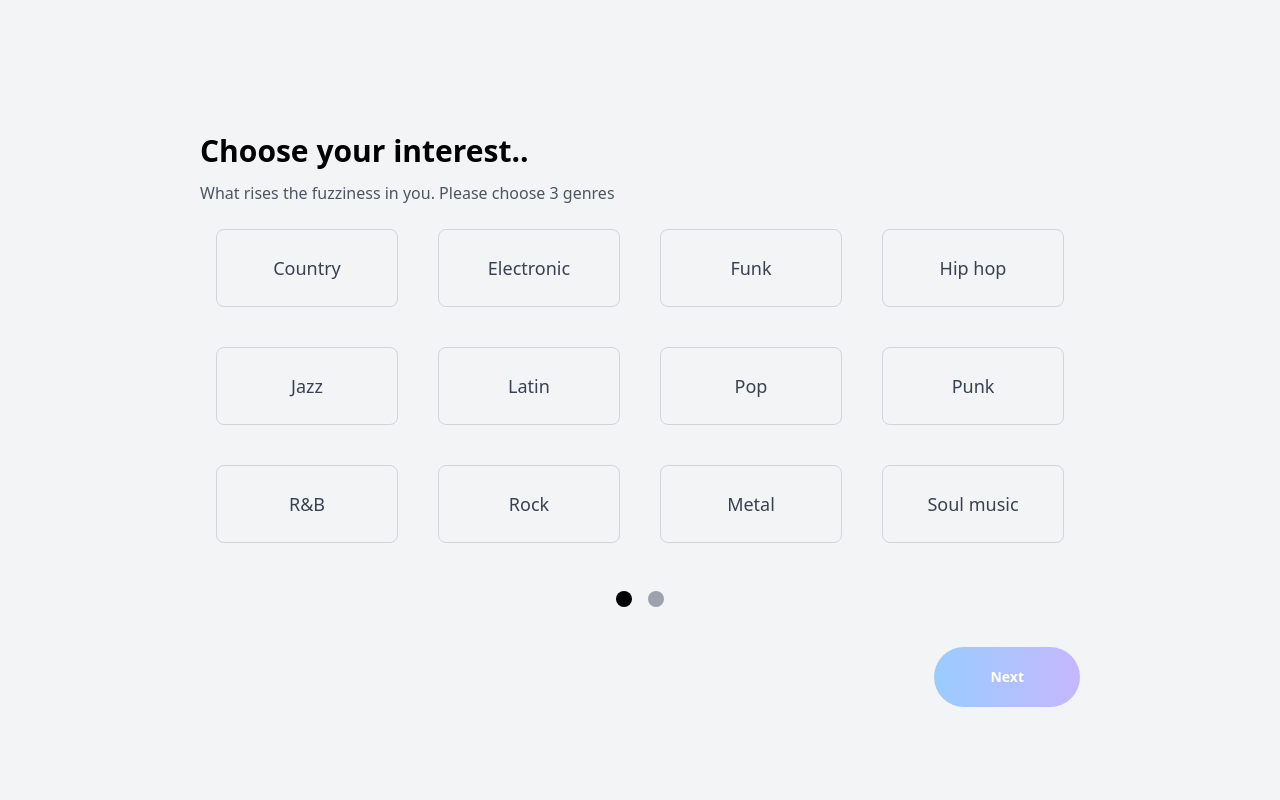
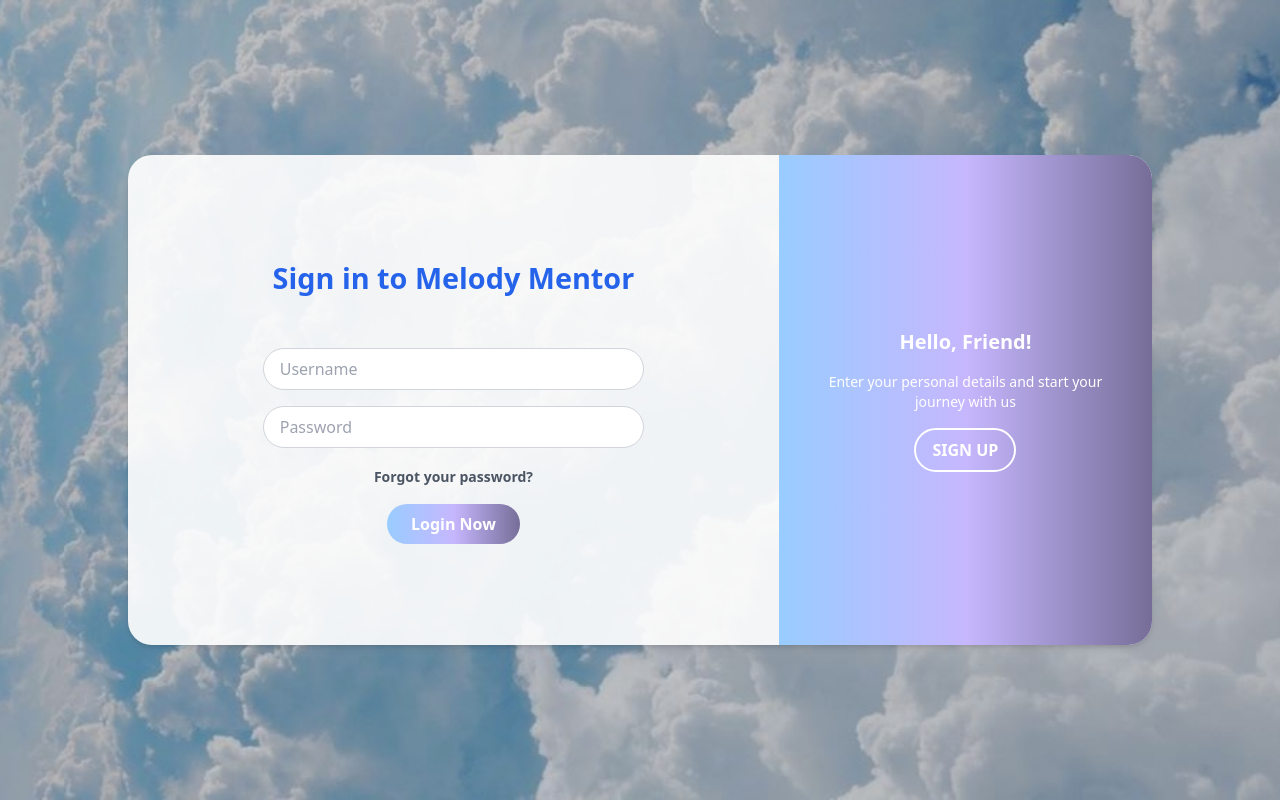
Before and after one commit to prastavana/Web-Frontend-MM, a React (Vite) app: page / in a window 1280 px wide. Built offline with nearby package versions, Linux system fonts and the light colour scheme.

Commit message:
Login page

```diff
--- a/src/App.jsx
+++ b/src/App.jsx
@@ -1,6 +1,7 @@
 import { createBrowserRouter, RouterProvider } from "react-router-dom"
 import { lazy } from "react"
 import GettingStarted from "./core/public/gettingstarted.jsx";
+import Loginpage from "./core/public/loginpage.jsx";
 
 
 // import Login from "./core/public/login"
@@ -18,7 +19,7 @@
 
   const publicRoutes=[
     // {path:"/",element:<Login/>},
-    {path:"/",element:<GettingStarted/>},
+    {path:"/",element:<Loginpage/>},
     {path:"*",element:<>unauthorized</>}
   ]
 
--- /dev/null
+++ b/src/core/public/loginpage.jsx
@@ -0,0 +1,61 @@
+import "react";
+
+const LoginPage = () => {
+    return (
+        <div
+            className="min-h-screen flex items-center justify-center bg-cover bg-center"
+            style={{ backgroundImage: "url('src/assets/images/bg.jpg')" }}
+        >
+            <div className="bg-white bg-opacity-90 rounded-3xl shadow-md flex w-full max-w-5xl h-[490px]">
+                {/* Left Section - Login Form */}
+                <div className="w-[70%] p-8 flex flex-col justify-center">
+                    <h2 className="text-[1.8rem] font-bold text-blue-600 mb-12 text-center">Sign in to Melody Mentor</h2>
+                    <form className="space-y-4">
+                        <div className="flex justify-center">
+                            <input
+                                type="text"
+                                placeholder="Username"
+                                className="px-4 py-2 border border-gray-300 rounded-full w-[65%] focus:outline-none focus:ring-2 focus:ring-blue-300"
+                            />
+                        </div>
+                        <div className="flex justify-center">
+                            <input
+                                type="password"
+                                placeholder="Password"
+                                className="px-4 py-2 border border-gray-300 rounded-full w-[65%] focus:outline-none focus:ring-2 focus:ring-blue-300"
+                            />
+                        </div>
+                        <div className="text-center">
+                            <a href="#" className="text-sm font-bold text-gray-600 hover:underline">
+                                Forgot your password?
+                            </a>
+                        </div>
+                        <div className="flex justify-center">
+                            <button
+                                type="submit"
+                                className="bg-gradient-to-r from-[#99CCFF] via-[#C6B7FE] to-[#766E98] text-white py-2 px-6 rounded-full font-semibold hover:shadow-md transition-all duration-200"
+                            >
+                                Login Now
+                            </button>
+                        </div>
+                    </form>
+                </div>
+
+                {/* Right Section - Sign Up Prompt */}
+                <div className="w-[40%] bg-gradient-to-r from-[#99CCFF] via-[#C6B7FE] to-[#766E98] text-white rounded-r-3xl flex flex-col items-center justify-center p-6">
+                    <h2 className="text-xl font-bold mb-4 text-center">Hello, Friend!</h2>
+                    <p className="text-sm mb-4 text-center">
+                        Enter your personal details and start your journey with us
+                    </p>
+                    <button
+                        className="px-4 py-2 border-2 border-white rounded-full text-white hover:bg-white hover:text-blue-500 font-semibold transition-all duration-200"
+                    >
+                        SIGN UP
+                    </button>
+                </div>
+            </div>
+        </div>
+    );
+};
+
+export default LoginPage;
```
